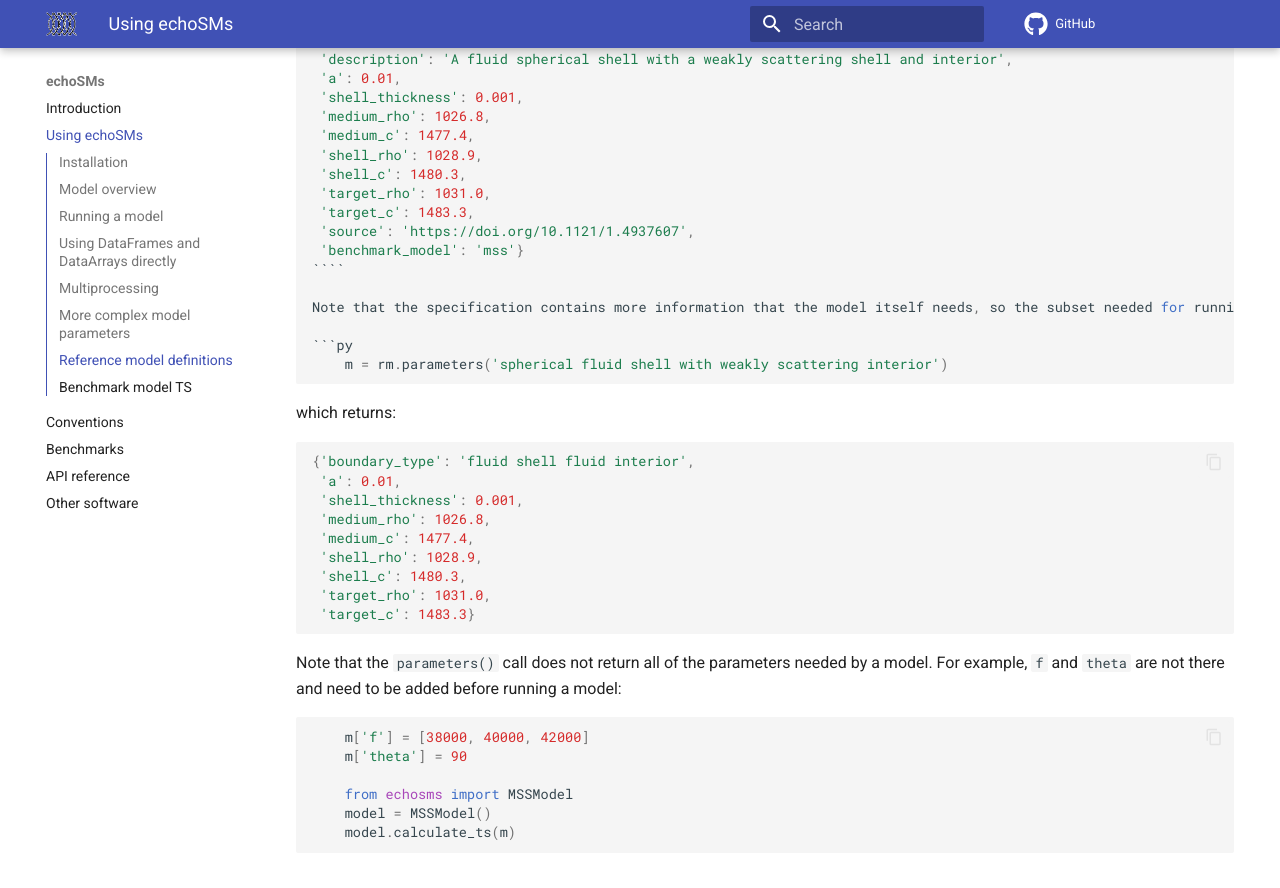
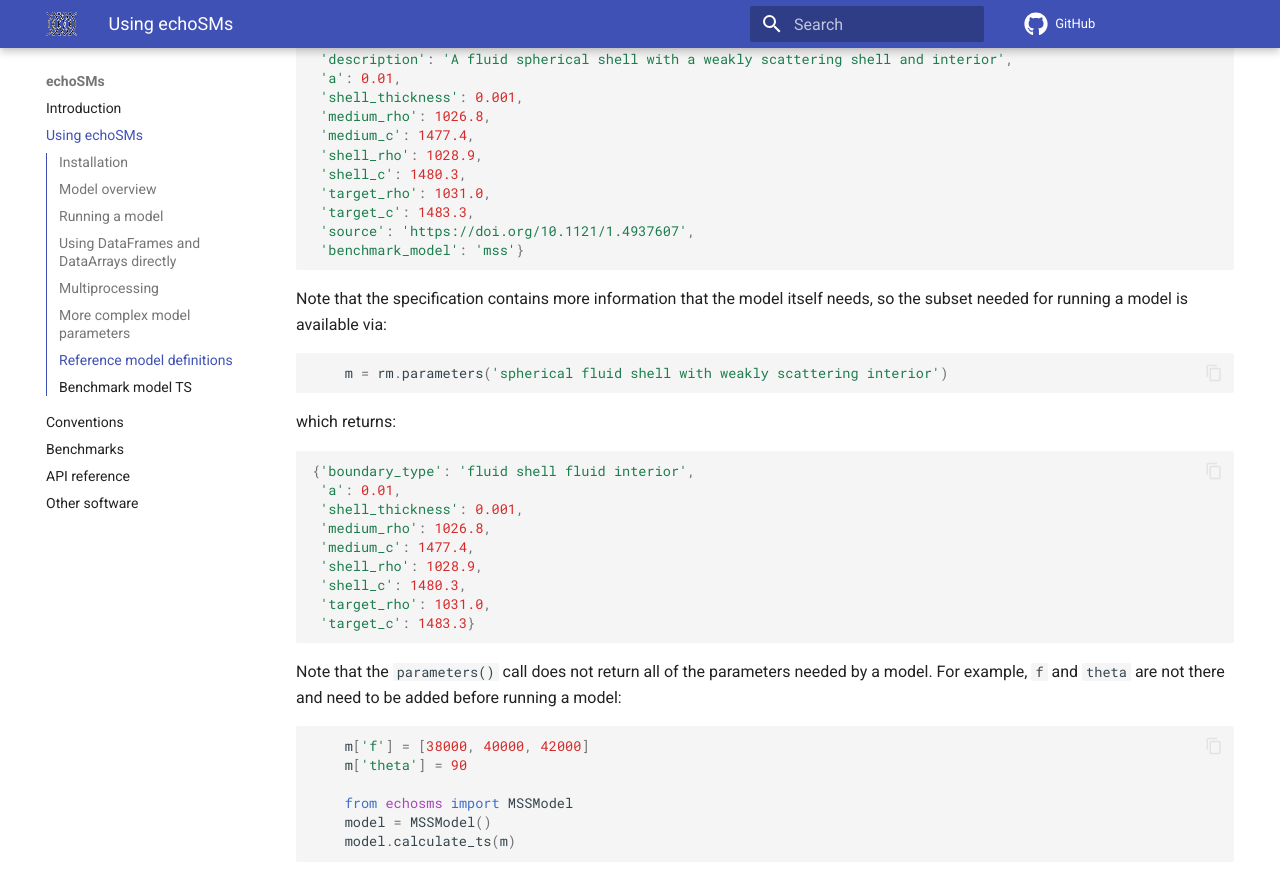
Before and after one commit to ices-tools-dev/echoSMs, an MkDocs documentation site: the page built from docs/usage.md, in a window 1280 px wide and 900 px high, scrolled down 5361 px. Shown: the top 888 px of the window. Built offline with MkDocs 1.6.1 and Material for MkDocs 9.7.7, drawn with Linux system fonts in a browser that asks for light colours; comment, search, counter and statistics services are not loaded.

Commit message:
more tweaks

`````diff
--- a/docs/usage.md
+++ b/docs/usage.md
@@ -215,9 +215,9 @@
  'target_c': 1483.3,
  'source': 'https://doi.org/10.1121/1.4937607',
  'benchmark_model': 'mss'}
-````
+```
 
-Note that the specification contains more information that the model itself needs, so the subset needed for running a model are available via:
+Note that the specification contains more information that the model itself needs, so the subset needed for running a model is available via:
 
 ```py
     m = rm.parameters('spherical fluid shell with weakly scattering interior')
`````
Also changed, not shown: other parts of docs/usage.md (+1 -1 lines).
